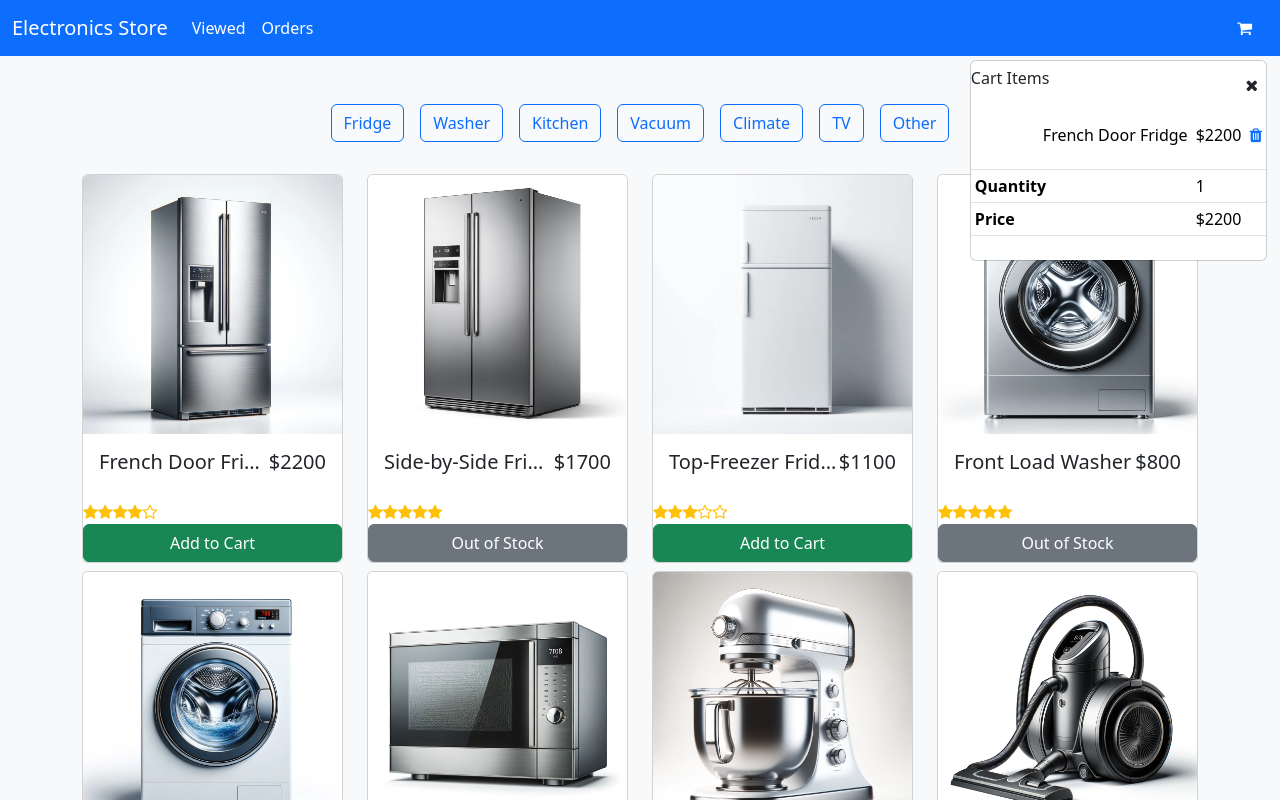
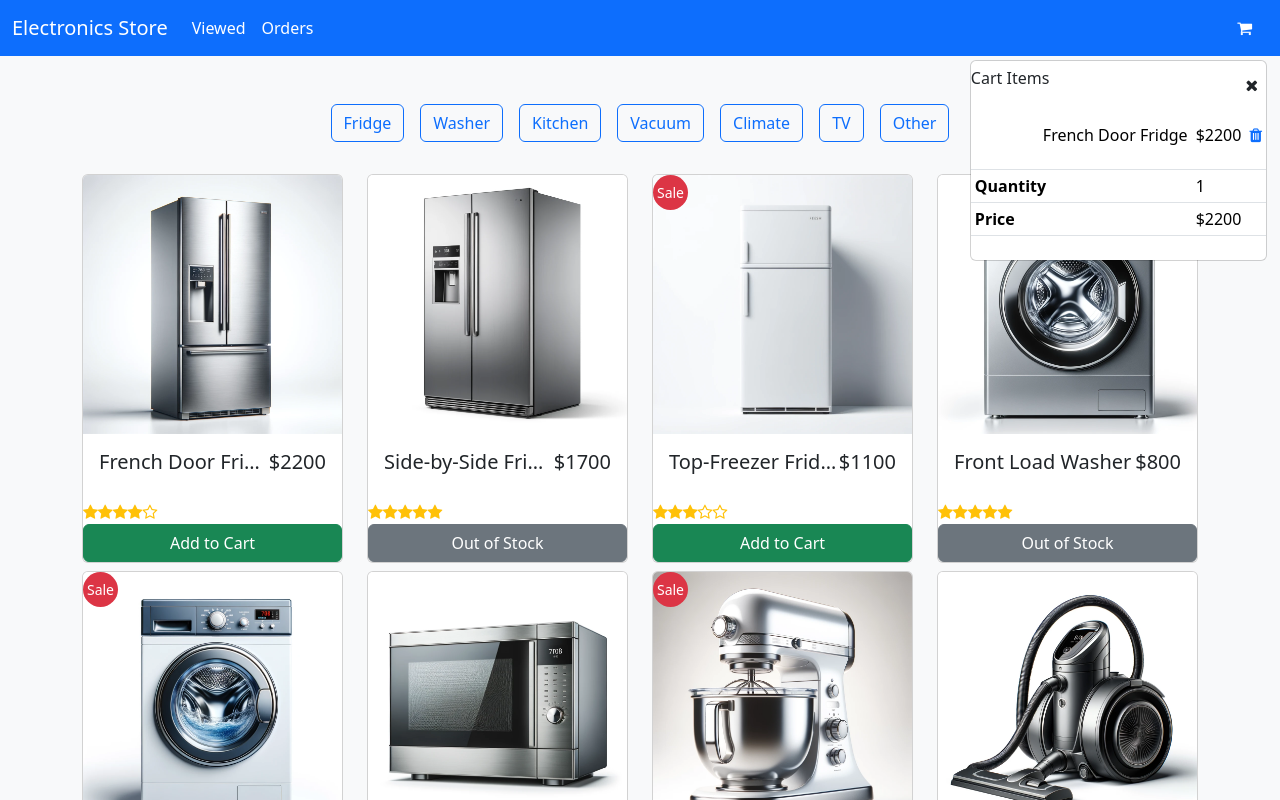
Before and after one commit to takuya44/angular-ecProject, an Angular app: page /home in a window 1280 px wide. Shown: the top 800 px of the page. Built offline with nearby package versions, Linux system fonts and the light colour scheme.

Commit message:
✨ 商品リスト表示⑥ セール品表示（*ngIf）

```diff
--- a/src/app/components/product-card/product-card.component.html
+++ b/src/app/components/product-card/product-card.component.html
@@ -1,4 +1,12 @@
 <div class="card">
+  <!-- Display 'Sale' badge if the product is on sale -->
+  <div
+    *ngIf="product.isSale"
+    class="bg-danger rounded-circle d-flex align-items-center justify-content-center shadow-1-strong"
+    style="width: 35px; height: 35px; position: absolute; left: 0"
+  >
+    <p class="text-white mb-0 small">Sale</p>
+  </div>
   <!-- Display product image -->
   <img
     [src]="product.imageUrl"
```
